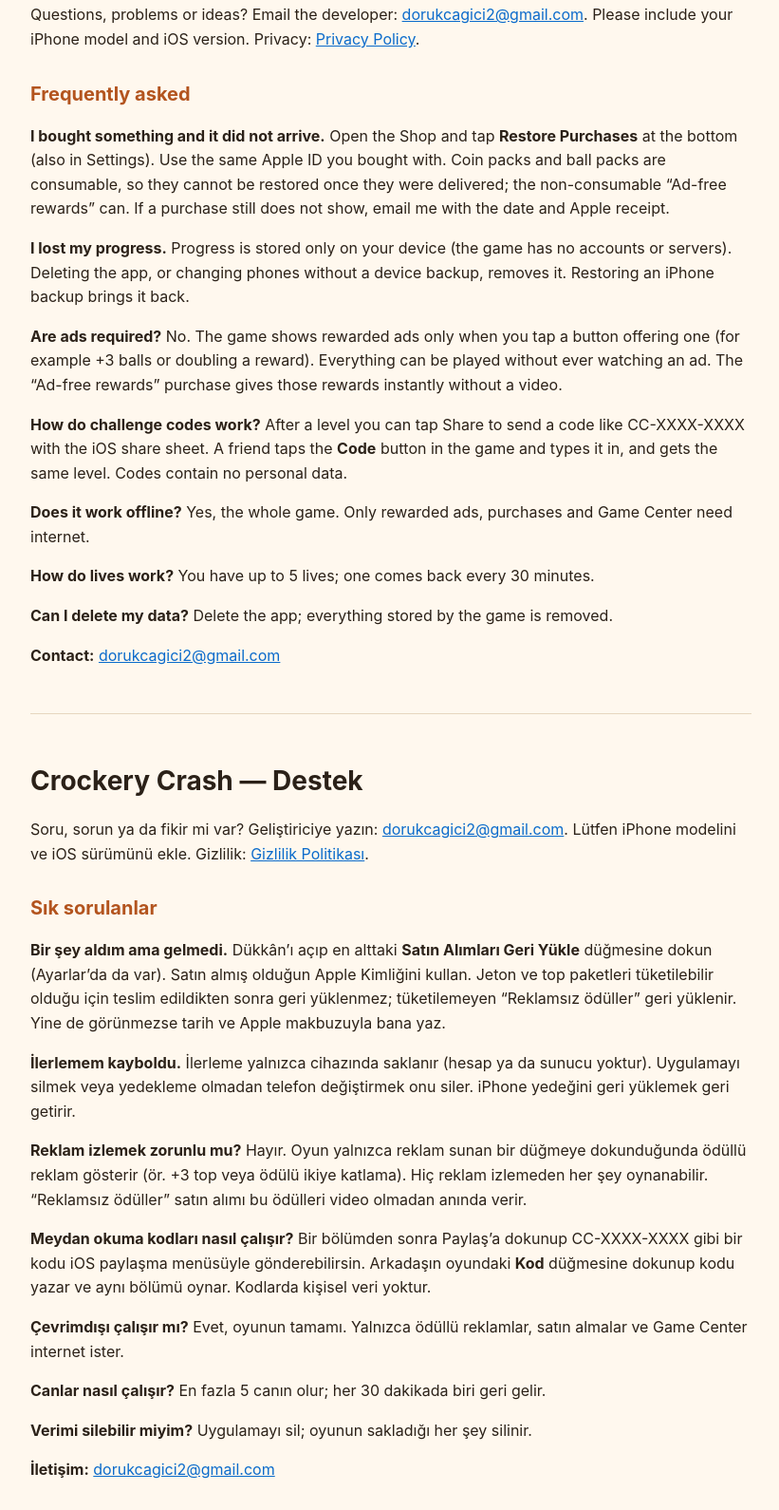
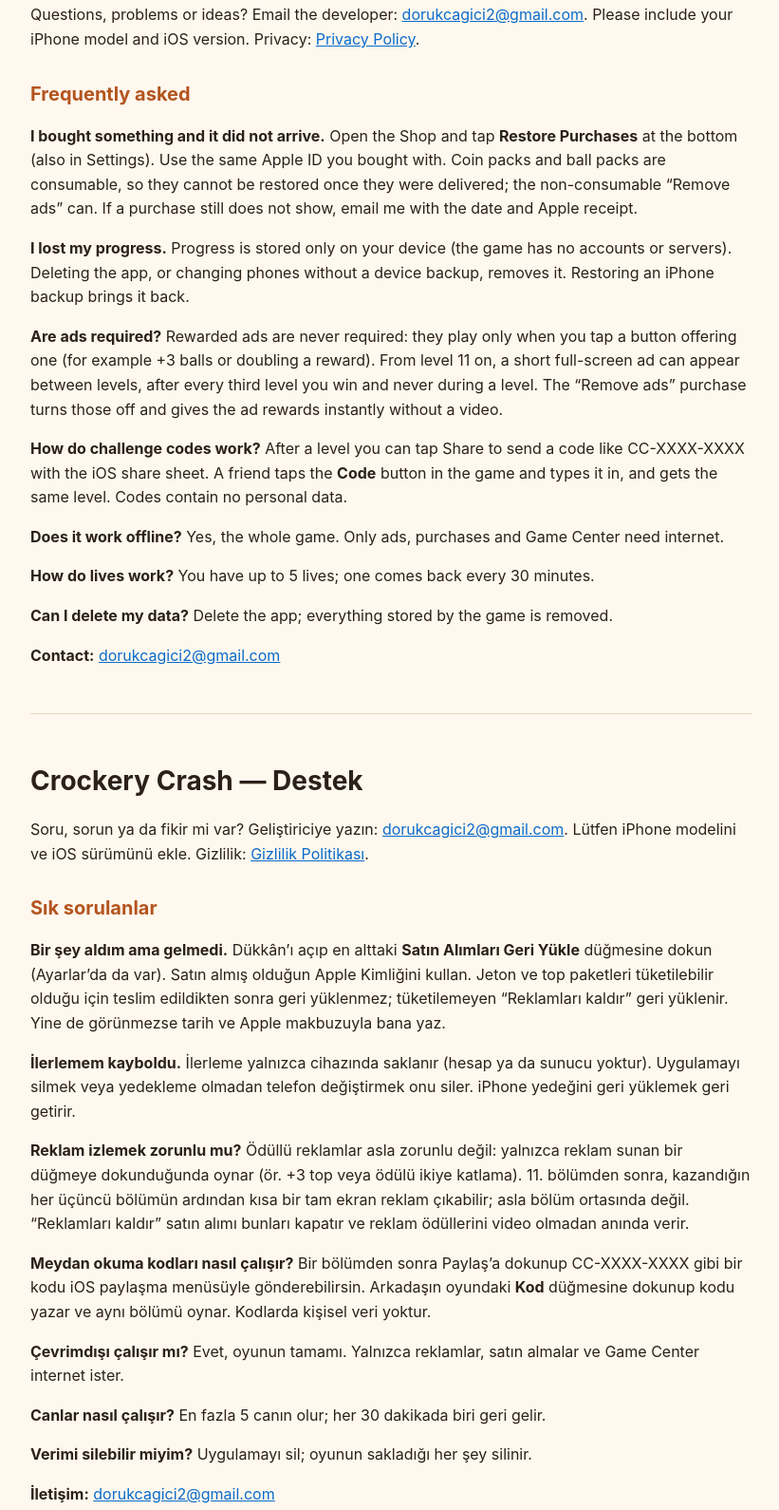
Before and after one commit to TrinovaGame/trinovagame.github.io, a plain HTML site: page crockerycrash/support.html in a window 1280 px wide. Shown: the part 115-1705 px from the top of the page at 95% size, without its empty margins (228-1049 px from the left). Drawn offline with Linux system fonts and the light colour scheme.

Commit message:
Crockery Crash: ads between levels in privacy and support pages

```diff
--- a/crockerycrash/support.html
+++ b/crockerycrash/support.html
@@ -23,11 +23,11 @@ a { color:var(--a); } nav a { margin-right:16px; } li { margin:4px 0; }
 <p>Questions, problems or ideas? Email the developer: <a href="mailto:dorukcagici2@gmail.com">dorukcagici2@gmail.com</a>. Please include your iPhone model and iOS version. Privacy: <a href="privacy.html">Privacy Policy</a>.</p>
 
 <h2>Frequently asked</h2>
-<p><b>I bought something and it did not arrive.</b> Open the Shop and tap <b>Restore Purchases</b> at the bottom (also in Settings). Use the same Apple ID you bought with. Coin packs and ball packs are consumable, so they cannot be restored once they were delivered; the non-consumable &ldquo;Ad-free rewards&rdquo; can. If a purchase still does not show, email me with the date and Apple receipt.</p>
+<p><b>I bought something and it did not arrive.</b> Open the Shop and tap <b>Restore Purchases</b> at the bottom (also in Settings). Use the same Apple ID you bought with. Coin packs and ball packs are consumable, so they cannot be restored once they were delivered; the non-consumable &ldquo;Remove ads&rdquo; can. If a purchase still does not show, email me with the date and Apple receipt.</p>
 <p><b>I lost my progress.</b> Progress is stored only on your device (the game has no accounts or servers). Deleting the app, or changing phones without a device backup, removes it. Restoring an iPhone backup brings it back.</p>
-<p><b>Are ads required?</b> No. The game shows rewarded ads only when you tap a button offering one (for example +3 balls or doubling a reward). Everything can be played without ever watching an ad. The &ldquo;Ad-free rewards&rdquo; purchase gives those rewards instantly without a video.</p>
+<p><b>Are ads required?</b> Rewarded ads are never required: they play only when you tap a button offering one (for example +3 balls or doubling a reward). From level 11 on, a short full-screen ad can appear between levels, after every third level you win and never during a level. The &ldquo;Remove ads&rdquo; purchase turns those off and gives the ad rewards instantly without a video.</p>
 <p><b>How do challenge codes work?</b> After a level you can tap Share to send a code like CC-XXXX-XXXX with the iOS share sheet. A friend taps the <b>Code</b> button in the game and types it in, and gets the same level. Codes contain no personal data.</p>
-<p><b>Does it work offline?</b> Yes, the whole game. Only rewarded ads, purchases and Game Center need internet.</p>
+<p><b>Does it work offline?</b> Yes, the whole game. Only ads, purchases and Game Center need internet.</p>
 <p><b>How do lives work?</b> You have up to 5 lives; one comes back every 30 minutes.</p>
 <p><b>Can I delete my data?</b> Delete the app; everything stored by the game is removed.</p>
 <p><b>Contact:</b> <a href="mailto:dorukcagici2@gmail.com">dorukcagici2@gmail.com</a></p>
@@ -40,11 +40,11 @@ a { color:var(--a); } nav a { margin-right:16px; } li { margin:4px 0; }
 <p>Soru, sorun ya da fikir mi var? Geli&#351;tiriciye yaz&#305;n: <a href="mailto:dorukcagici2@gmail.com">dorukcagici2@gmail.com</a>. L&uuml;tfen iPhone modelini ve iOS s&uuml;r&uuml;m&uuml;n&uuml; ekle. Gizlilik: <a href="privacy.html">Gizlilik Politikas&#305;</a>.</p>
 
 <h2>S&#305;k sorulanlar</h2>
-<p><b>Bir &#351;ey ald&#305;m ama gelmedi.</b> D&uuml;kk&acirc;n&rsquo;&#305; a&ccedil;&#305;p en alttaki <b>Sat&#305;n Al&#305;mlar&#305; Geri Y&uuml;kle</b> d&uuml;&#287;mesine dokun (Ayarlar&rsquo;da da var). Sat&#305;n alm&#305;&#351; oldu&#287;un Apple Kimli&#287;ini kullan. Jeton ve top paketleri t&uuml;ketilebilir oldu&#287;u i&ccedil;in teslim edildikten sonra geri y&uuml;klenmez; t&uuml;ketilemeyen &ldquo;Reklams&#305;z &ouml;d&uuml;ller&rdquo; geri y&uuml;klenir. Yine de g&ouml;r&uuml;nmezse tarih ve Apple makbuzuyla bana yaz.</p>
+<p><b>Bir &#351;ey ald&#305;m ama gelmedi.</b> D&uuml;kk&acirc;n&rsquo;&#305; a&ccedil;&#305;p en alttaki <b>Sat&#305;n Al&#305;mlar&#305; Geri Y&uuml;kle</b> d&uuml;&#287;mesine dokun (Ayarlar&rsquo;da da var). Sat&#305;n alm&#305;&#351; oldu&#287;un Apple Kimli&#287;ini kullan. Jeton ve top paketleri t&uuml;ketilebilir oldu&#287;u i&ccedil;in teslim edildikten sonra geri y&uuml;klenmez; t&uuml;ketilemeyen &ldquo;Reklamlar&#305; kald&#305;r&rdquo; geri y&uuml;klenir. Yine de g&ouml;r&uuml;nmezse tarih ve Apple makbuzuyla bana yaz.</p>
 <p><b>&#304;lerlemem kayboldu.</b> &#304;lerleme yaln&#305;zca cihaz&#305;nda saklan&#305;r (hesap ya da sunucu yoktur). Uygulamay&#305; silmek veya yedekleme olmadan telefon de&#287;i&#351;tirmek onu siler. iPhone yede&#287;ini geri y&uuml;klemek geri getirir.</p>
-<p><b>Reklam izlemek zorunlu mu?</b> Hay&#305;r. Oyun yaln&#305;zca reklam sunan bir d&uuml;&#287;meye dokundu&#287;unda &ouml;d&uuml;ll&uuml; reklam g&ouml;sterir (&ouml;r. +3 top veya &ouml;d&uuml;l&uuml; ikiye katlama). Hi&ccedil; reklam izlemeden her &#351;ey oynanabilir. &ldquo;Reklams&#305;z &ouml;d&uuml;ller&rdquo; sat&#305;n al&#305;m&#305; bu &ouml;d&uuml;lleri video olmadan an&#305;nda verir.</p>
+<p><b>Reklam izlemek zorunlu mu?</b> &Ouml;d&uuml;ll&uuml; reklamlar asla zorunlu de&#287;il: yaln&#305;zca reklam sunan bir d&uuml;&#287;meye dokundu&#287;unda oynar (&ouml;r. +3 top veya &ouml;d&uuml;l&uuml; ikiye katlama). 11. b&ouml;l&uuml;mden sonra, kazand&#305;&#287;&#305;n her &uuml;&ccedil;&uuml;nc&uuml; b&ouml;l&uuml;m&uuml;n ard&#305;ndan k&#305;sa bir tam ekran reklam &ccedil;&#305;kabilir; asla b&ouml;l&uuml;m ortas&#305;nda de&#287;il. &ldquo;Reklamlar&#305; kald&#305;r&rdquo; sat&#305;n al&#305;m&#305; bunlar&#305; kapat&#305;r ve reklam &ouml;d&uuml;llerini video olmadan an&#305;nda verir.</p>
 <p><b>Meydan okuma kodlar&#305; nas&#305;l &ccedil;al&#305;&#351;&#305;r?</b> Bir b&ouml;l&uuml;mden sonra Payla&#351;&rsquo;a dokunup CC-XXXX-XXXX gibi bir kodu iOS payla&#351;ma men&uuml;s&uuml;yle g&ouml;nderebilirsin. Arkada&#351;&#305;n oyundaki <b>Kod</b> d&uuml;&#287;mesine dokunup kodu yazar ve ayn&#305; b&ouml;l&uuml;m&uuml; oynar. Kodlarda ki&#351;isel veri yoktur.</p>
-<p><b>&Ccedil;evrimd&#305;&#351;&#305; &ccedil;al&#305;&#351;&#305;r m&#305;?</b> Evet, oyunun tamam&#305;. Yaln&#305;zca &ouml;d&uuml;ll&uuml; reklamlar, sat&#305;n almalar ve Game Center internet ister.</p>
+<p><b>&Ccedil;evrimd&#305;&#351;&#305; &ccedil;al&#305;&#351;&#305;r m&#305;?</b> Evet, oyunun tamam&#305;. Yaln&#305;zca reklamlar, sat&#305;n almalar ve Game Center internet ister.</p>
 <p><b>Canlar nas&#305;l &ccedil;al&#305;&#351;&#305;r?</b> En fazla 5 can&#305;n olur; her 30 dakikada biri geri gelir.</p>
 <p><b>Verimi silebilir miyim?</b> Uygulamay&#305; sil; oyunun saklad&#305;&#287;&#305; her &#351;ey silinir.</p>
 <p><b>&#304;leti&#351;im:</b> <a href="mailto:dorukcagici2@gmail.com">dorukcagici2@gmail.com</a></p>
```
Also changed, not shown: crockerycrash/privacy.html (+4 -4 lines).
